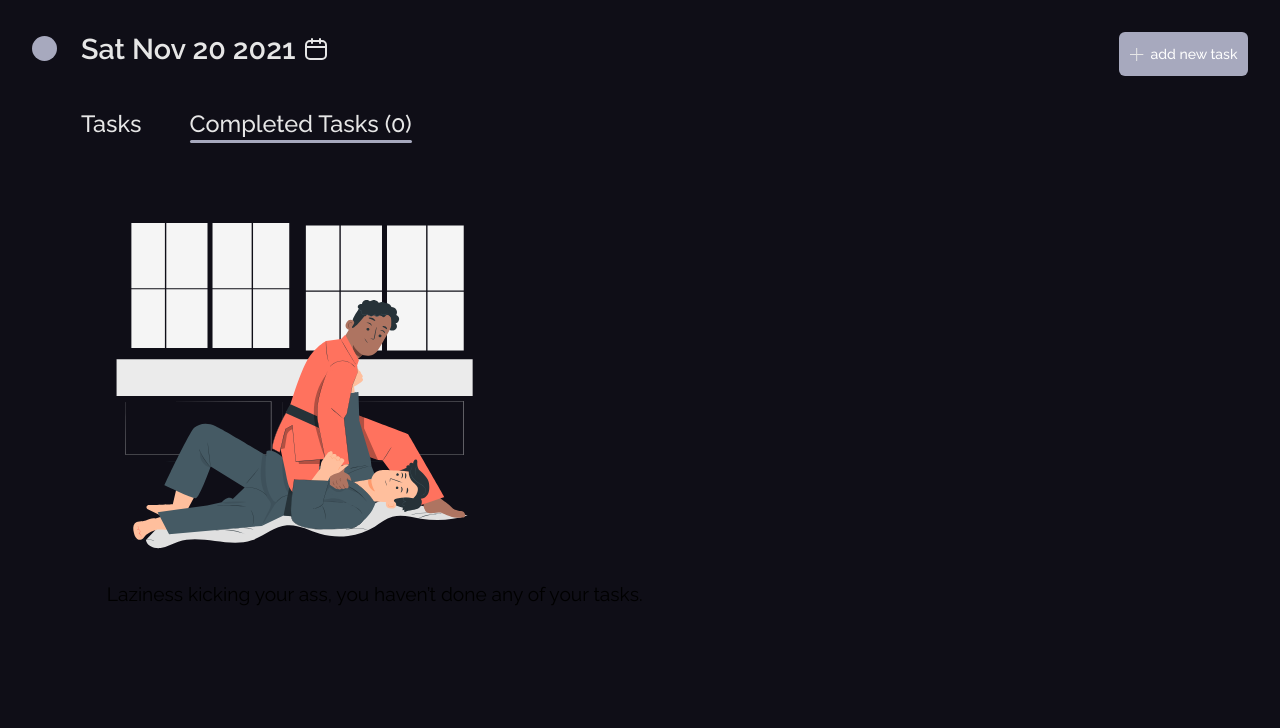
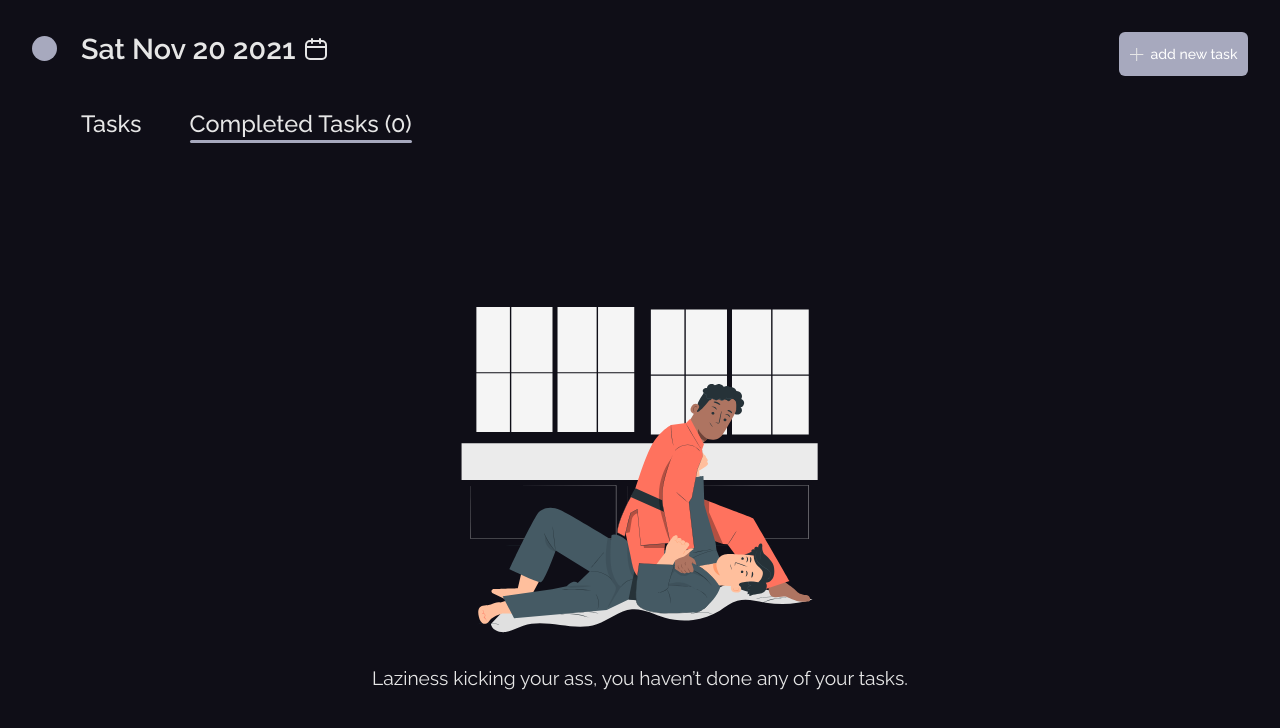
Before and after one commit to Adekxnle/checked, a React (Create React App) app: page /completed-tasks in a window 1280 px wide. Shown: the top 728 px of the page. Built offline with nearby package versions, Linux system fonts and the light colour scheme.

Commit message:
added illustration to completed task page

```diff
--- a/src/views/CompletedTask/index.js
+++ b/src/views/CompletedTask/index.js
@@ -16,9 +16,9 @@ function CompletedTasks() {
 
   return (
     <div className='completed-task-page'>
+      {completedTasks.length ? (
         <ol>
-        {completedTasks.length ? (
-          completedTasks.map((task) =>
+          {completedTasks.map((task) =>
             task.completed ? (
               <li className='completed-task-container' key={task.id}>
                 <span className='checkbox-input'>
@@ -62,9 +62,10 @@ function CompletedTasks() {
             ) : (
               ''
             )
-          )
+          )}
+        </ol>
       ) : (
-          <div style={{ alignSelf: 'center', justifySelf: 'center', alignItems: 'center' }}>
+        <div className='completed-task-illustration'>
           <img
             src={illustration_300}
             srcSet={`${illustration_200} 200w, ${illustration_300} 400w, ${illustration_300} 800w, ${illustration_400} 1100w, ${illustration_500} 1900w`}
@@ -73,7 +74,6 @@ function CompletedTasks() {
           <p>Laziness kicking your ass, you haven’t done any of your tasks.</p>
         </div>
       )}
-      </ol>
     </div>
   );
 }
--- a/src/views/CompletedTask/style.css
+++ b/src/views/CompletedTask/style.css
@@ -1,6 +1,7 @@
 .completed-task-page {
   padding-top: 4em;
   min-height: calc(100vh - 114px);
+  display: grid;
 }
 
 .completed-task-page ol {
@@ -17,6 +18,23 @@ li.completed-task-container {
   padding-bottom: 4rem;
 }
 
+.completed-task-illustration {
+  display: flex;
+  flex-direction: column;
+  align-items: center;
+  justify-content: center;
+  justify-self: center;
+  align-self: center;
+  padding-bottom: 2rem;
+}
+
+.completed-task-illustration p {
+  color: var(--off-white);
+  font-weight: 400;
+  text-align: center;
+  line-height: 1.6;
+}
+
 @media screen and (max-width: 520px) {
   li.completed-task-container {
     gap: 1rem;
```
Lines whose indentation alone changed are shown as unchanged.
